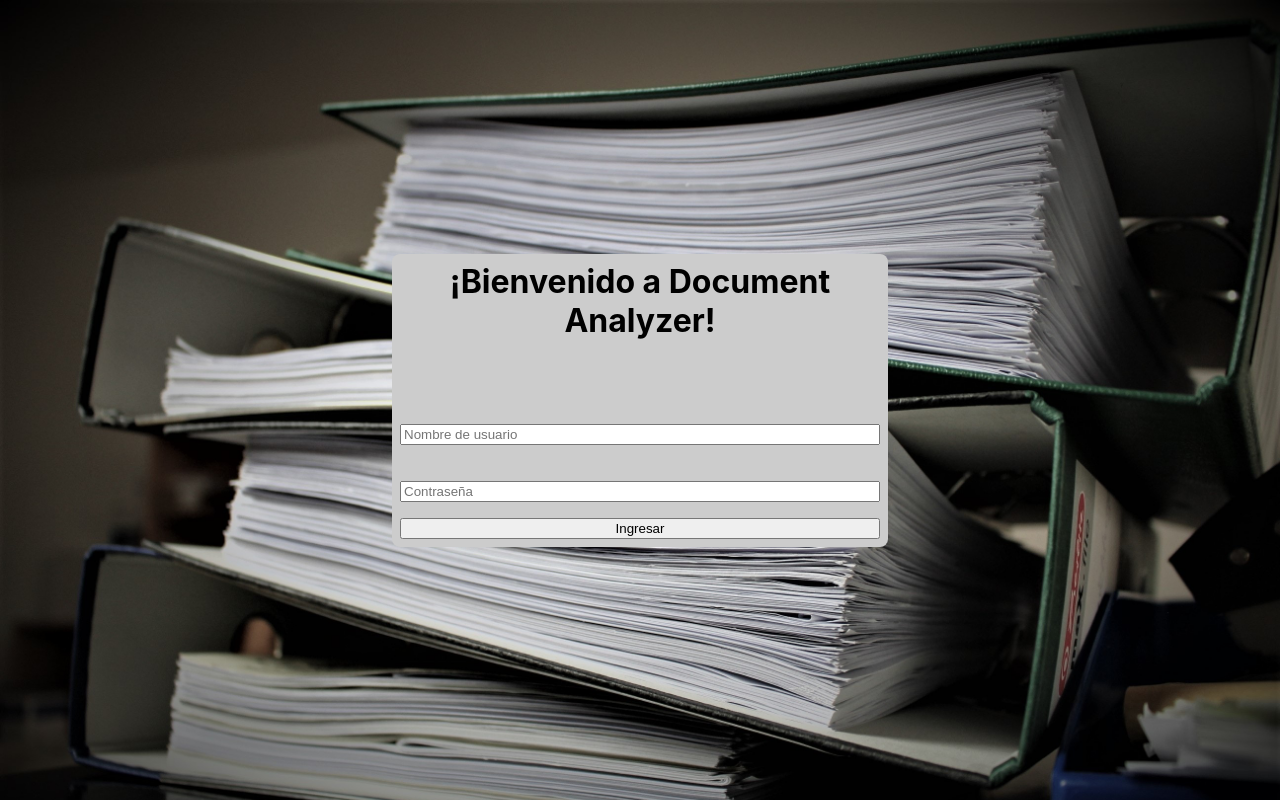
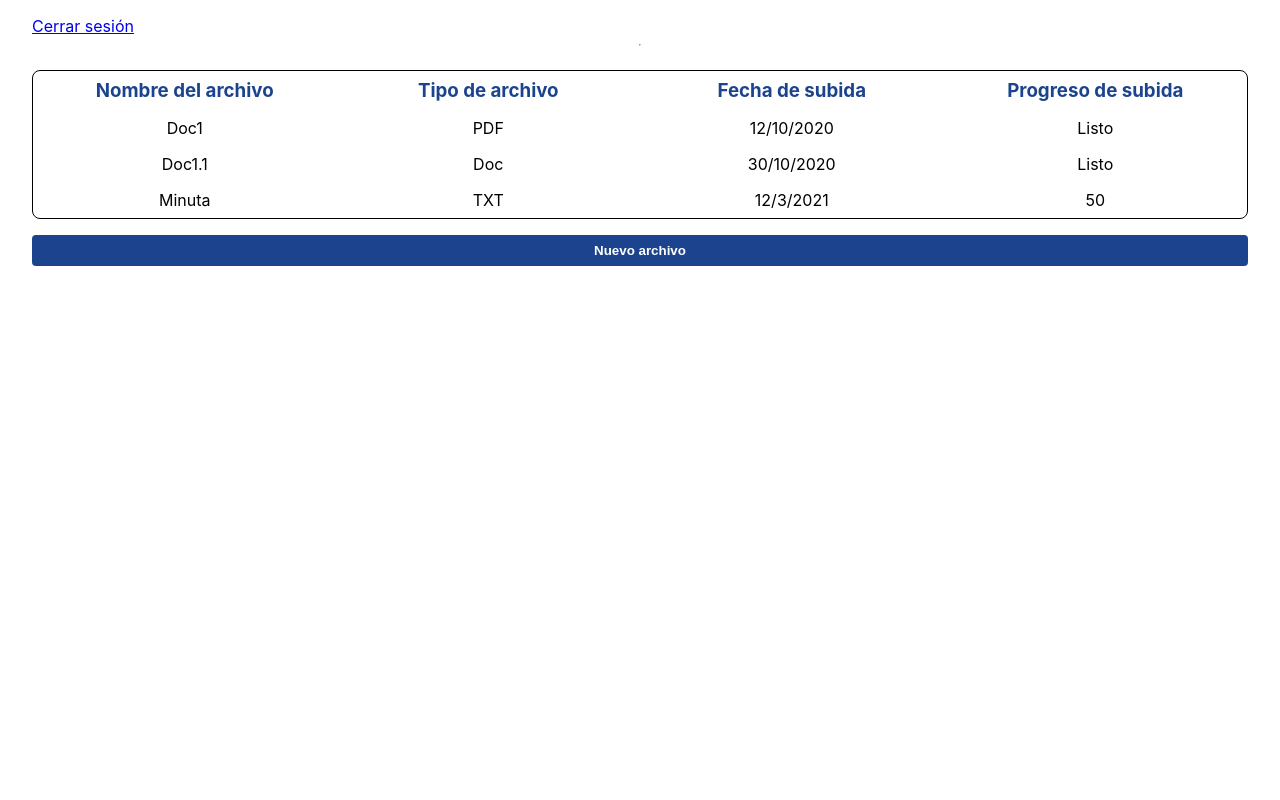
Before and after one commit to Schlafenhase/Document-Analyzer, a React (Create React App) app in the folder Web/: page /home in a window 1280 px wide. Built offline with nearby package versions, Linux system fonts and the light colour scheme.

Commit message:
Web: Agregado tabla v1

```diff
--- a/Web/src/App.js
+++ b/Web/src/App.js
@@ -1,10 +1,20 @@
 import "./App.css";
-import LogIn from "./Components/LogIn";
+import LogInScreen from "./Components/LogInScreen";
+import { Switch, Route, Redirect } from "react-router-dom";
+import HomeScreen from "./Components/HomeScreen";
 
 function App() {
   return (
     <div className="App">
-      <LogIn></LogIn>
+      <Switch>
+        <Route path="/login">
+          <LogInScreen></LogInScreen>
+        </Route>
+        <Route path="/home">
+          <HomeScreen></HomeScreen>
+        </Route>
+        <Redirect to="/login"></Redirect>
+      </Switch>
     </div>
   );
 }
--- /dev/null
+++ b/Web/src/Components/Button.js
@@ -0,0 +1,18 @@
+import React from "react";
+import styled from "styled-components";
+
+const StyledButton = styled.button`
+  background-color: #1c448e;
+  border: 0;
+  border-radius: 4px;
+  padding: 8px;
+  color: white;
+  font-weight: bold;
+  cursor: pointer;
+`;
+
+const Button = (props) => {
+  return <StyledButton {...props}>{props.children}</StyledButton>;
+};
+
+export default Button;
--- /dev/null
+++ b/Web/src/Components/HomeScreen.js
@@ -0,0 +1,76 @@
+import React, { useEffect, useState } from "react";
+import { Link } from "react-router-dom";
+import styled from "styled-components";
+import Button from "./Button";
+import Table from "./Table";
+
+const DATA = [
+  {
+    "Nombre del archivo": "Doc1",
+    "Tipo de archivo": "PDF",
+    "Fecha de subida": "12/10/2020",
+    "Progreso de subida": "Listo",
+  },
+  {
+    "Nombre del archivo": "Doc1.1",
+    "Tipo de archivo": "Doc",
+    "Fecha de subida": "30/10/2020",
+    "Progreso de subida": "Listo",
+  },
+  {
+    "Nombre del archivo": "Minuta",
+    "Tipo de archivo": "TXT",
+    "Fecha de subida": "12/3/2021",
+    "Progreso de subida": 50,
+  },
+];
+
+const Div = styled.div`
+  display: flex;
+  flex-direction: column;
+  box-sizing: border-box;
+  height: 100%;
+  padding: 16px 32px;
+`;
+
+const HomeScreen = () => {
+  const [data, setData] = useState(DATA);
+
+  const insert = () => {
+    /*const newItem = {
+      "Nombre del archivo": "NUEVO",
+      "Tipo de archivo": "TXT",
+      "Fecha de subida": new Date().toISOString(),
+      "Progreso de subida": 0,
+    };
+    setData([...data, newItem]);*/
+
+    const id = setInterval(() => {
+      setData((data) => {
+        const newData = [...data];
+        const index = data.findIndex(
+          (el) => el["Nombre del archivo"] === "Minuta"
+        );
+        const newItem = { ...data[index] };
+        if (newItem["Progreso de subida"] >= 100) {
+          clearInterval(id);
+          return data;
+        }
+        newItem["Progreso de subida"] += 10;
+        newData[index] = newItem;
+        return newData;
+      });
+    }, 1000);
+  };
+
+  return (
+    <Div>
+      <Link to="/login">Cerrar sesión</Link>
+      <hr></hr>
+      <Table data={data}></Table>
+      <Button onClick={insert}>Nuevo archivo</Button>
+    </Div>
+  );
+};
+
+export default HomeScreen;
--- a/Web/src/Components/Input.js
+++ b/Web/src/Components/Input.js
@@ -16,7 +16,7 @@ const Input = (props) => {
   const [empty, setEmpty] = useState(true);
   return (
     <Container>
-      <label style={{ opacity: empty ? 0 : 1 }}>{props.label}</label>
+      <label style={{ opacity: empty ? 0 : 0.3 }}>{props.label}</label>
       <input
         {...props}
         placeholder={props.label}
--- a/Web/src/Components/LogIn.js
+++ b/Web/src/Components/LogInScreen.js
@@ -1,29 +1,27 @@
 import React from "react";
+import { Link } from "react-router-dom";
 import styled from "styled-components";
 import login from "../assets/login.jpg";
+import Button from "./Button";
 import Input from "./Input";
 
 const Div = styled.div`
   overflow: hidden;
   height: 100%;
-  position: relative;
   display: flex;
 `;
 
 const Container = styled.div`
-  background-color: #ccc;
-  padding: 8px;
-  border-radius: 8px;
-  z-index: 100;
-  position: relative;
-  width: 480px;
-  margin: auto;
+  background-color: #eef0f2;
+  padding: 16px;
+
   text-align: center;
+  justify-content: center;
   display: flex;
   flex-direction: column;
 
   h1 {
-    margin-bottom: 64px;
+    color: #1c448e;
   }
 
   input {
@@ -32,24 +30,24 @@ const Container = styled.div`
 `;
 
 const Img = styled.img`
-  max-width: 100%;
+  width: 100%;
   min-height: 100%;
-  position: absolute;
-  top: 0;
 `;
 
-const LogIn = () => {
+const LogInScreen = () => {
   return (
     <Div>
+      <Img src={login}></Img>
       <Container>
         <h1>¡Bienvenido a Document Analyzer!</h1>
         <Input label="Nombre de usuario"></Input>
         <Input type="password" label="Contraseña"></Input>
-        <button>Ingresar</button>
+        <Link to="/home">
+          <Button style={{ width: "100%" }}>Ingresar</Button>
+        </Link>
       </Container>
-      <Img src={login}></Img>
     </Div>
   );
 };
 
-export default LogIn;
+export default LogInScreen;
--- /dev/null
+++ b/Web/src/Components/Table.js
@@ -0,0 +1,53 @@
+import React from "react";
+import styled from "styled-components";
+
+const Div = styled.div`
+  display: flex;
+  flex-direction: column;
+  box-sizing: border-box;
+  border: 1px solid black;
+  border-radius: 8px;
+  margin: 16px 0;
+`;
+
+const Row = styled.div`
+  padding: 8px 0;
+  display: flex;
+`;
+
+const Cell = styled.div`
+  text-align: center;
+  flex: 1;
+`;
+
+const Table = (props) => {
+  let items = null;
+  let headers = null;
+  if (props.data) {
+    items = props.data.map((el) => (
+      <Row>
+        {Object.keys(el).map((key) => (
+          <Cell>{el[key]}</Cell>
+        ))}
+      </Row>
+    ));
+    headers = (
+      <Row>
+        {Object.keys(props.data[0]).map((el) => (
+          <Cell>
+            <h3 style={{ margin: 0, color: "#1C448E" }}>{el}</h3>
+          </Cell>
+        ))}
+      </Row>
+    );
+  }
+
+  return (
+    <Div>
+      {headers}
+      {items}
+    </Div>
+  );
+};
+
+export default Table;
--- a/Web/src/index.js
+++ b/Web/src/index.js
@@ -1,14 +1,17 @@
-import React from 'react';
-import ReactDOM from 'react-dom';
-import './index.css';
-import App from './App';
-import reportWebVitals from './reportWebVitals';
+import React from "react";
+import ReactDOM from "react-dom";
+import "./index.css";
+import App from "./App";
+import reportWebVitals from "./reportWebVitals";
+import { BrowserRouter } from "react-router-dom";
 
 ReactDOM.render(
-  <React.StrictMode>
-    <App />
-  </React.StrictMode>,
-  document.getElementById('root')
+  <BrowserRouter>
+    <React.StrictMode>
+      <App />
+    </React.StrictMode>
+  </BrowserRouter>,
+  document.getElementById("root")
 );
 
 // If you want to start measuring performance in your app, pass a function
```
Also changed, not shown: 1 other file (tests, documents, lock files or other folders).
